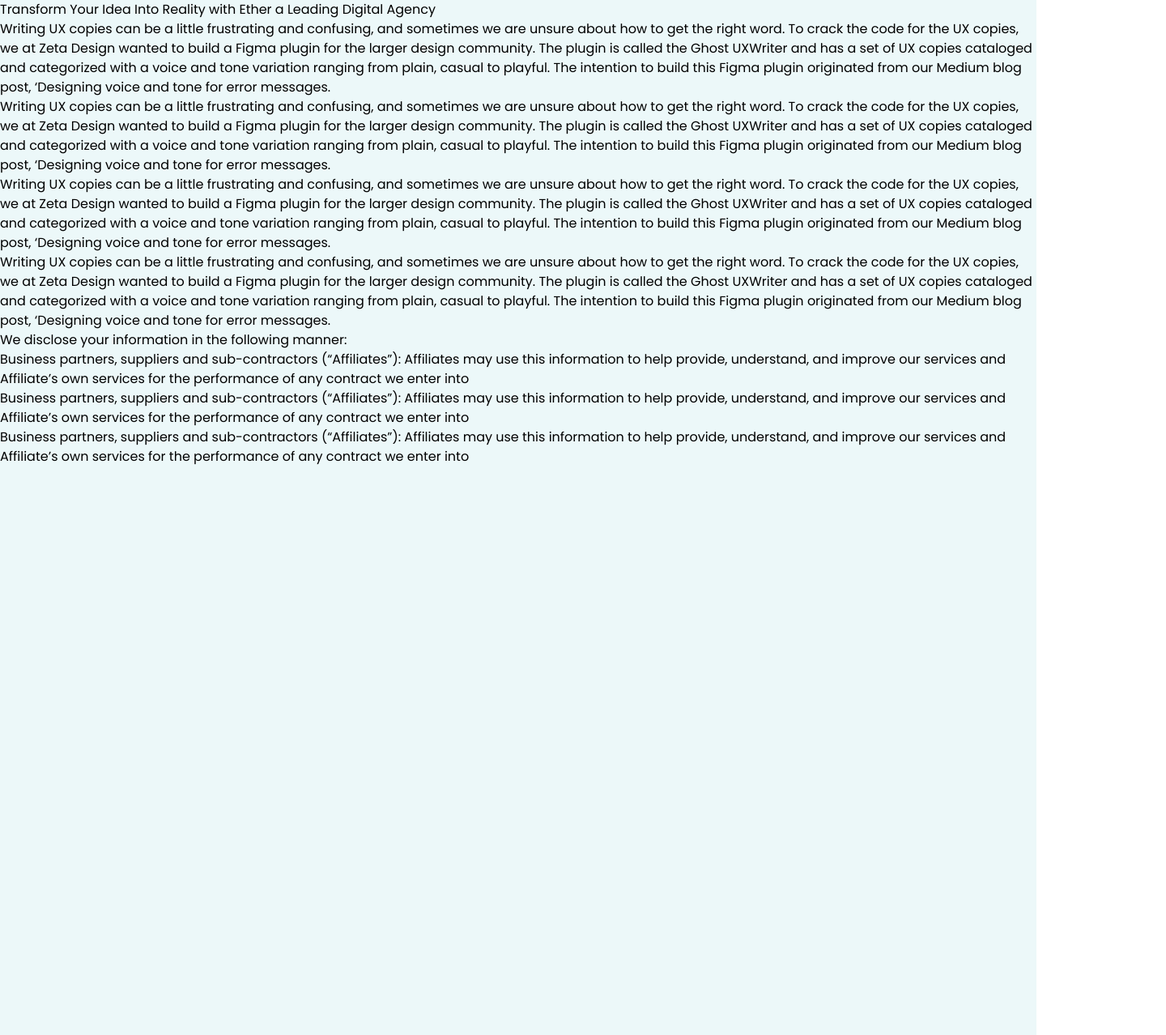
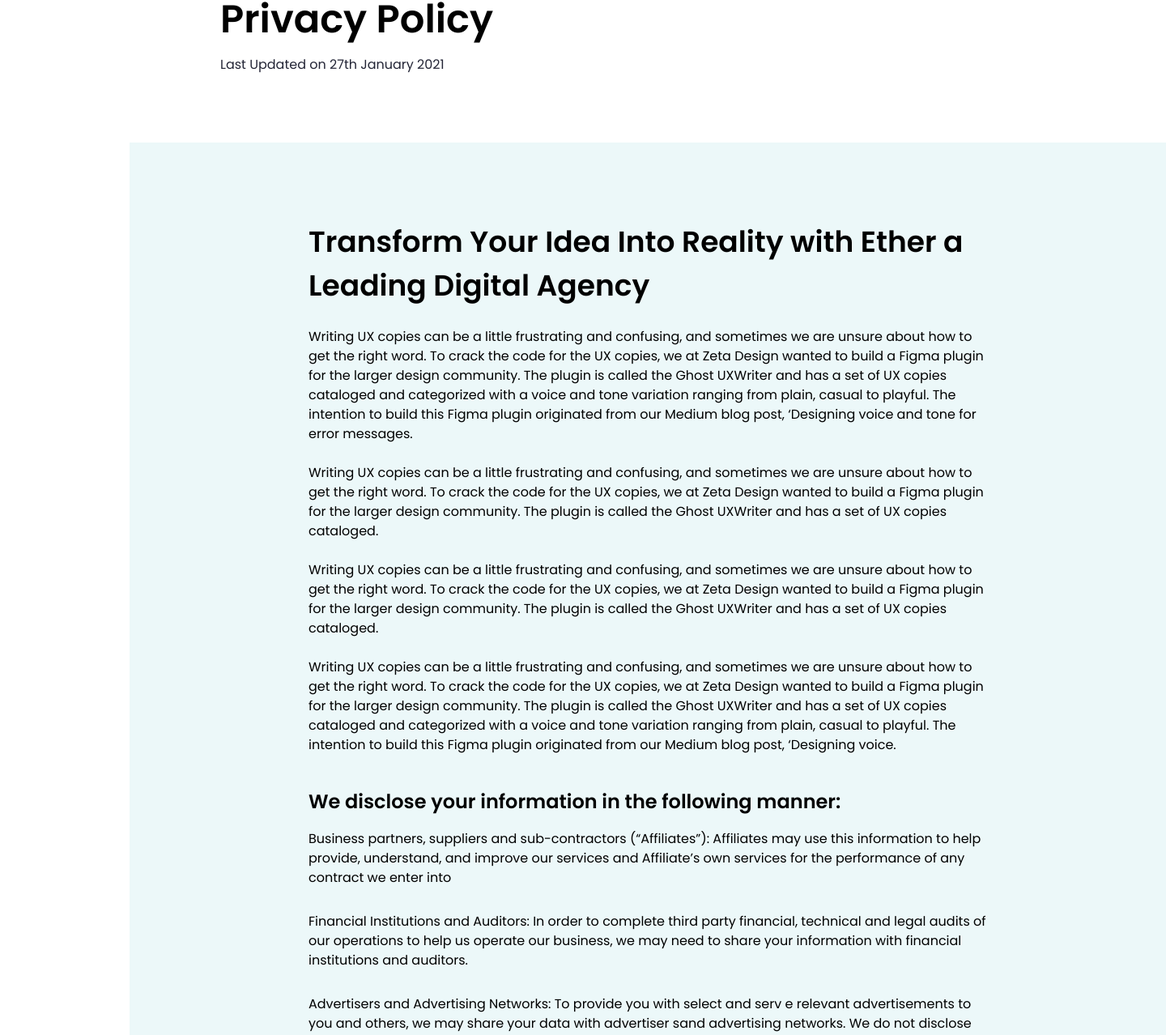
Before and after one commit to Behruz002-J/Examine_test, a React (Vite) app: page /policy in a window 1280 px wide. Shown: the part 176-1454 px from the top of the page at 81% size, 1440 px wide, since content can reach past the window. Built offline with nearby package versions, Linux system fonts and the light colour scheme.

Commit message:
added new files

```diff
--- a/src/components/Policy/Policy.jsx
+++ b/src/components/Policy/Policy.jsx
@@ -1,6 +1,6 @@
 
 export default function Policy() {
   return (
-    <div>sdjwedjnwjewelwae</div>
+    <div></div>
   )
 }
--- a/src/pages/Policy/Page.jsx
+++ b/src/pages/Policy/Page.jsx
@@ -4,27 +4,37 @@ import Policy from "../../components/Policy/Policy"
 function Page() {
   return (
     <>
-<section>
-    <div>
-        <h2 className="text-[48px] font-semibold">
+<section className="">
+    <div className="mt-[84px]  pl-[272px]">
+        <h2 className="text-[48px] font-semibold ">
             Privacy Policy
         </h2>
-        <p className="text-[16px] leading-[24px] text-[#232536]">Last Updated  on 27th January 2021</p>
+        <p className="text-[16px] pt-[8px] leading-[24px] text-[#232536]">Last Updated  on 27th January 2021</p>
     </div>
 
-    <div className="bg-[#ECF8F9] w-[1280px] h-[1280px]  justify-center">
-     <div>
-        <h3 className="">Transform Your Idea Into Reality with Ether a Leading Digital Agency</h3>
-        <p>Writing UX copies can be a little frustrating and confusing, and sometimes we are unsure about how to get the right word. To crack the code for the UX copies, we at Zeta Design wanted to build a Figma plugin for the larger design community. The plugin is called the Ghost UXWriter and has a set of UX copies cataloged and categorized with a voice and tone variation ranging from plain, casual to playful. The intention to build this Figma plugin originated from our Medium blog post, ‘Designing voice and tone for error messages.</p>
-        <p>Writing UX copies can be a little frustrating and confusing, and sometimes we are unsure about how to get the right word. To crack the code for the UX copies, we at Zeta Design wanted to build a Figma plugin for the larger design community. The plugin is called the Ghost UXWriter and has a set of UX copies cataloged and categorized with a voice and tone variation ranging from plain, casual to playful. The intention to build this Figma plugin originated from our Medium blog post, ‘Designing voice and tone for error messages.</p>
-        <p>Writing UX copies can be a little frustrating and confusing, and sometimes we are unsure about how to get the right word. To crack the code for the UX copies, we at Zeta Design wanted to build a Figma plugin for the larger design community. The plugin is called the Ghost UXWriter and has a set of UX copies cataloged and categorized with a voice and tone variation ranging from plain, casual to playful. The intention to build this Figma plugin originated from our Medium blog post, ‘Designing voice and tone for error messages.</p>
-        <p>Writing UX copies can be a little frustrating and confusing, and sometimes we are unsure about how to get the right word. To crack the code for the UX copies, we at Zeta Design wanted to build a Figma plugin for the larger design community. The plugin is called the Ghost UXWriter and has a set of UX copies cataloged and categorized with a voice and tone variation ranging from plain, casual to playful. The intention to build this Figma plugin originated from our Medium blog post, ‘Designing voice and tone for error messages.</p>
+    <div className="bg-[#ECF8F9] w-[1280px] h-[1280px]  justify-center px-[221px] mx-[160px] mt-[84px] pt-[96px]">
+     <div className="">
+        <h3 className="text-[36px] font-semibold leading-[54px]">Transform Your Idea Into Reality with Ether a <br /> Leading Digital Agency</h3>
+        <p className="pt-[24px]">Writing UX copies can be a little frustrating and confusing, and sometimes we are unsure about how to <br /> get the right word. To crack the code for the UX copies, we at Zeta Design wanted to build a Figma plugin <br /> for the larger design community. The plugin is called the Ghost UXWriter and has a set of UX copies <br /> cataloged and categorized with a voice and tone variation ranging from plain, casual to playful. The <br /> intention to build this Figma plugin originated from our Medium blog post, ‘Designing voice and tone for <br /> error messages.</p>
+
+        <p className="pt-[24px]">Writing UX copies can be a little frustrating and confusing, and sometimes we are unsure about how to <br /> get the right word. To crack the code for the UX copies, we at Zeta Design wanted to build a Figma plugin <br /> for the larger design community. The plugin is called the Ghost UXWriter and has a set of UX copies <br /> cataloged.</p>
+
+        <p className="pt-[24px]">Writing UX copies can be a little frustrating and confusing, and sometimes we are unsure about how to <br /> get the right word. To crack the code for the UX copies, we at Zeta Design wanted to build a Figma plugin <br /> for the larger design community. The plugin is called the Ghost UXWriter and has a set of UX copies <br /> cataloged.</p>
+
+        <p className="pt-[24px]">Writing UX copies can be a little frustrating and confusing, and sometimes we are unsure about how to <br /> get the right word. To crack the code for the UX copies, we at Zeta Design wanted to build a Figma plugin <br /> for the larger design community. The plugin is called the Ghost UXWriter and has a set of UX copies <br /> cataloged and categorized with a voice and tone variation ranging from plain, casual to playful. The <br /> intention to build this Figma plugin originated from our Medium blog post, ‘Designing voice.</p>
      </div>
-     <div>
-        <h4>We disclose your information in the following manner:</h4>
-        <p>Business partners, suppliers and sub-contractors (“Affiliates”): Affiliates may use this information to help provide, understand, and improve our services and Affiliate’s own services for the performance of any contract we enter into </p>
-        <p>Business partners, suppliers and sub-contractors (“Affiliates”): Affiliates may use this information to help provide, understand, and improve our services and Affiliate’s own services for the performance of any contract we enter into </p>
-        <p>Business partners, suppliers and sub-contractors (“Affiliates”): Affiliates may use this information to help provide, understand, and improve our services and Affiliate’s own services for the performance of any contract we enter into </p>
+     <div className="mt-[40px]">
+        <h4 className="text-[24px] font-semibold leading-[36px]">We disclose your information in the following manner:</h4>
+        <p className="pt-[16px]">Business partners, suppliers and sub-contractors (“Affiliates”): Affiliates may use this information to help <br /> provide, understand, and improve our services and Affiliate’s own services for the performance of any <br /> contract we enter into </p>
+
+        <p className="pt-[30px]">Financial Institutions and Auditors: In order to complete third party financial, technical and legal audits of <br /> our operations to help us operate our business, we may need to share your information with financial <br /> institutions and auditors.</p>
+
+        <p className="pt-[30px]">Advertisers and Advertising Networks: To provide you with select and serv e relevant advertisements to <br /> you and others, we may share your data with advertiser sand advertising networks. We do not disclose <br /> your Personal Information or Sensitive Personal Information to our advertisers, but we may provide them <br /> with aggregate information about our users (for example, we may inform them that any given number of <br /> participants in a specified age group who clicked on their advertisement on any given day). We may also <br /> use such aggregate information to help advertisers reach the kind of audience they want to target.</p>
+     </div>
+     <div className="w-[296px] h-[24px]">
+    <div className="w-[30px] bg-blue-500"></div>
+    <div className="w-[184px] bg-[#FFD3AF]"></div>
+    <div></div>
      </div>
     </div>
 </section>
```
